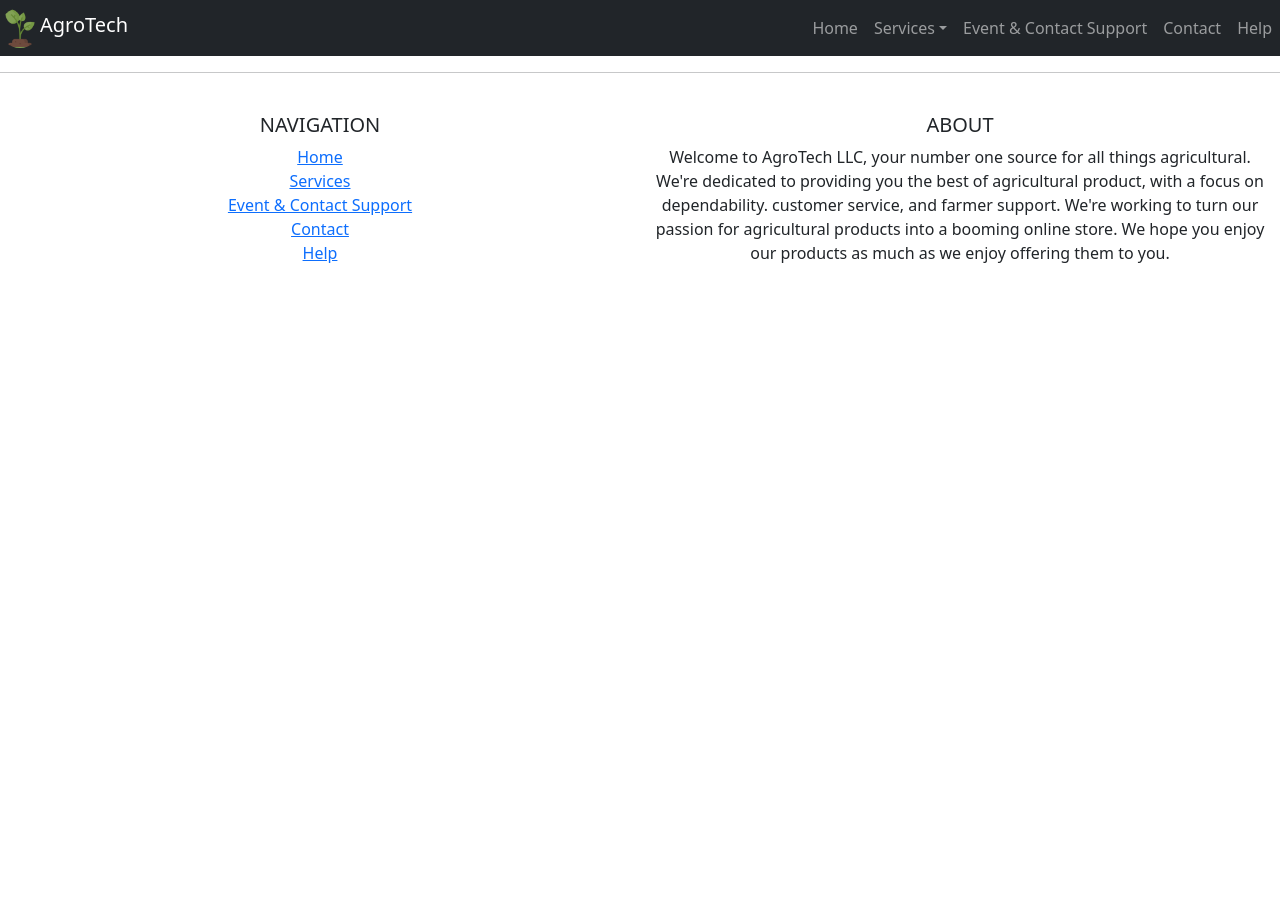
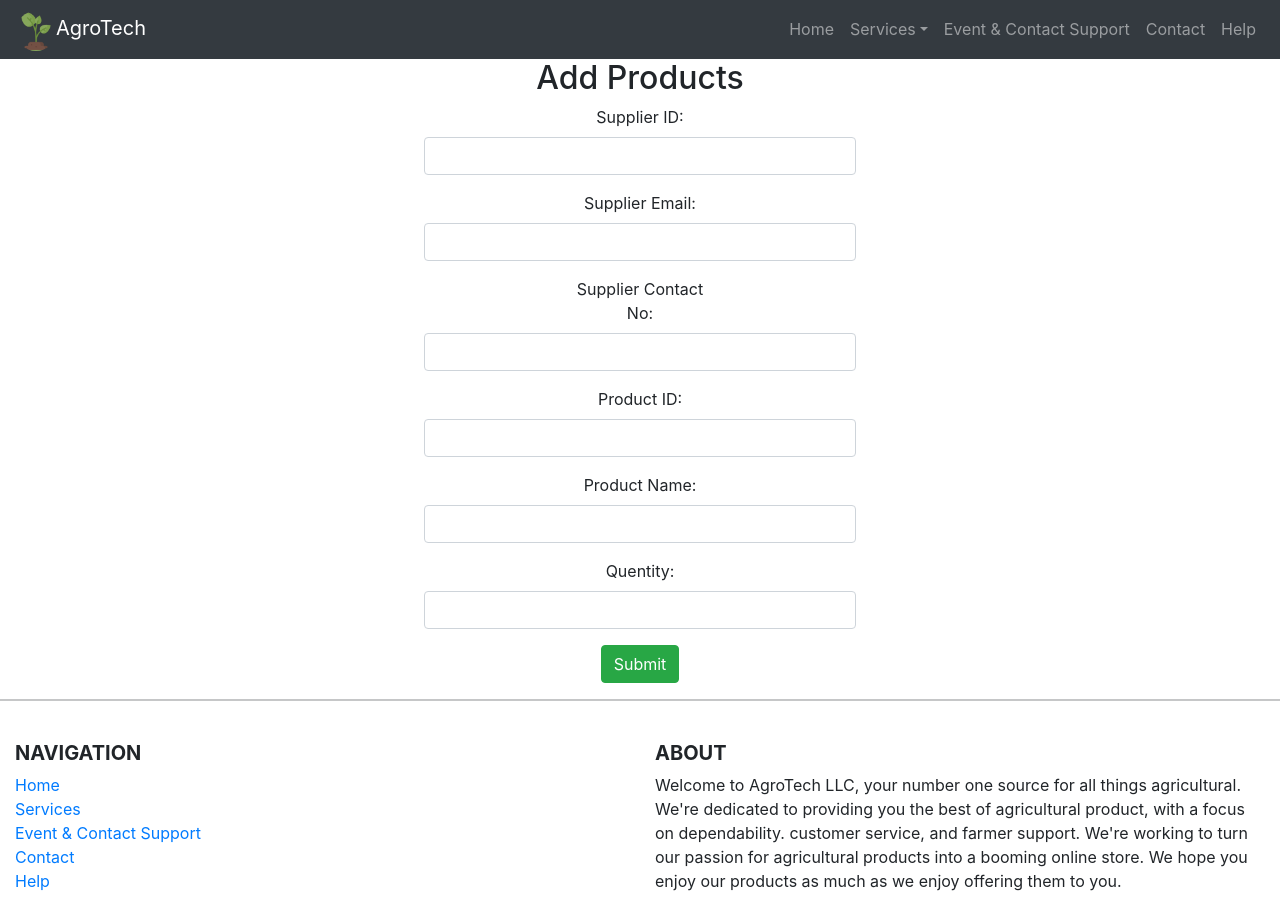
Before and after one commit to MihisaraR99/AgroTech-AgriculturalManagementSystem, a React (Create React App) app in the folder Code/frontend/: page /add in a window 1280 px wide. Before the commit the page ends 800 px from the top, so only its background shows below. Built offline with nearby package versions, Linux system fonts and the light colour scheme.

Commit message:
Create frontend of product management

```diff
--- a/Code/frontend/src/App.js
+++ b/Code/frontend/src/App.js
@@ -1,9 +1,14 @@
 import React from "react";
 import { BrowserRouter, Route, Routes } from "react-router-dom";
+
 
 import Header from "./components/Header";
 import Footer from "./components/Footer";
 import AllServices from "./components/AllServices";
+import AddProduct from "./components/Product/Product_Manager/AddProduct";
+import AllProducts from "./components/Product/Product_Manager/AllProducts";
+import CompanyRequest from "./components/Product/User_Company/CompanyRequests";
+
 
 function App() {
   return (
@@ -11,6 +16,9 @@ function App() {
       <Header />
       <Routes>
         <Route path="/" element={<AllServices />} />
+        <Route path="/add" element= {<AddProduct/>}/>
+        <Route path="/productSee" element= {<AllProducts/>}/>
+        <Route path="/company" element= {<CompanyRequest/>}/>
       </Routes>
       <Footer />
     </BrowserRouter>
--- a/Code/frontend/src/components/AllServices.js
+++ b/Code/frontend/src/components/AllServices.js
@@ -12,9 +12,9 @@ function AllServices() {
         </p>
       </div>
       <ul className="list-group list-group-flush">
-        <li className="list-group-item">An item</li>
-        <li className="list-group-item">A second item</li>
-        <li className="list-group-item">A third item</li>
+        <li className="list-group-item">Add Products</li>
+        <li className="list-group-item">Company Requirments</li>
+        <li className="list-group-item">Stock Details</li>
       </ul>
       <div className="card-body">
         <Link to="/" className="card-link">
--- /dev/null
+++ b/Code/frontend/src/components/Product/Product_Manager/AddProduct.js
@@ -0,0 +1,111 @@
+import React,{useState} from "react";
+import axios from "axios";
+
+export default function AddProduct(){
+
+  /*create state*/
+const [SId,setsid] = useState("");
+const [SEmail,setsEmail] = useState("");
+const [ScontactNo,setcono] = useState("");
+const [PId,setpid] = useState("");
+const [PName,setpname] = useState("");
+const [Quentity,setQno] = useState("");
+
+function sendData(e){
+    e.preventDefault();
+    alert("Going to add new product");
+
+    const newProduct = {
+      SId,
+      SEmail,
+      ScontactNo,
+      PId,
+      PName,
+      Quentity
+    }
+
+    axios.post("http://localhost:8000/api/wholesale/add",newProduct).then(()=>{
+      alert("Product Added");
+
+
+    }).catch((err)=>{
+      alert(err)
+      console.log(err);
+    })
+}
+
+return(
+  <center>
+  <div class="container ">
+    <link rel="stylesheet" href="https://cdn.jsdelivr.net/npm/bootstrap@4.0.0/dist/css/bootstrap.min.css" integrity="sha384-Gn5384xqQ1aoWXA+058RXPxPg6fy4IWvTNh0E263XmFcJlSAwiGgFAW/dAiS6JXm" crossorigin="anonymous"></link>
+ <h2>Add Products</h2>
+  <form class="form-horizontal" onSubmit={sendData}>
+
+    <div class="form-group">
+      <label class="control-label col-sm-2" for="sid">Supplier ID:</label>
+      <div class="col-sm-5">
+        <input type="text" class="form-control" id="SId" placeholder="" name="sid" onChange={(e)=>{
+              setsid(e.target.value);
+        }}/>
+      </div>
+    </div>
+
+    <div class="form-group">
+      <label class="control-label col-sm-2" for="SEmail">Supplier Email:</label>
+      <div class="col-sm-5">
+        <input type="text" class="form-control" id="SEmail" placeholder="" name="semail" onChage={(e)=>{
+             setsEmail(e.target.value);
+        }}/>
+      </div>
+    </div>
+
+    <div class="form-group">
+      <label class="control-label col-sm-2" for="ScontactNo">Supplier Contact No:</label>
+      <div class="col-sm-5">
+        <input type="text" class="form-control" id="ScontactNo" placeholder="" name="scontact" onChange={(e)=>{
+              setcono(e.target.value);
+        }}/>
+      </div>
+    </div>
+
+    <div class="form-group">
+      <label class="control-label col-sm-2" for="PId">Product ID:</label>
+      <div class="col-sm-5">
+        <input type="text" class="form-control" id="PId" placeholder="" name="pid" onChange={(e)=>{
+              setpid(e.target.value);
+        }}/>
+      </div>
+    </div>
+
+    <div class="form-group">
+      <label class="control-label col-sm-2" for="PName">Product Name:</label>
+      <div class="col-sm-5">
+        <input type="text" class="form-control" id="PName" placeholder="" name="pname" onChange={(e)=>{
+              setpname(e.target.value);
+        }}/>
+      </div>
+    </div>
+
+    <div class="form-group">
+      <label class="control-label col-sm-2" for="Quentity">Quentity:</label>
+      <div class="col-sm-5">
+        <input type="text" class="form-control" id="Quentity" placeholder="" name="Quentity" onChange={(e)=>{
+              setQno(e.target.value);
+        }}/>
+      </div>
+    </div>
+
+
+
+
+    <div class="form-group">
+      <div class="col-sm-offset-2 col-sm-10">
+        <button type="submit"  class="btn btn-success">Submit</button>
+      </div>
+    </div>
+
+  </form>
+</div>
+</center>
+    )
+}
--- /dev/null
+++ b/Code/frontend/src/components/Product/Product_Manager/AllProducts.js
@@ -0,0 +1,38 @@
+import React, {useState,useEffect} from "react";
+import axios from "axios";
+import PropTypes from 'prop-types'
+// import AddProduct from "./AddProduct";
+
+import {getAllProducts} from '../../../services/productManagementService'
+
+export default function AllProducts(){
+
+    const [products, setProducts] = useState([]);
+
+    useEffect(()=>{
+        getAllProducts().then((data)=>{
+            console.log("data>>", data.data.existingPosts)
+            setProducts(data.data.existingPosts)
+        })
+
+    },[])
+
+    return(
+        <div>
+            <h1>All Products</h1>
+            {products.map((product)=>{
+                return(
+                   <div>
+                   <p>{product.SId}</p>
+                   <p>{product.SEmail}</p>
+                   <p>{product.ScontactNo}</p>
+                   <p>{product. PId}</p>
+                   <p>{product.PName}</p>
+                   <p>{product.Quentity}</p>
+                   </div>);
+            })
+
+            }
+        </div>
+    )
+}
--- /dev/null
+++ b/Code/frontend/src/components/Product/User_Company/CompanyRequests.js
@@ -0,0 +1,129 @@
+import React,{useState} from "react";
+import axios from "axios";
+
+export default function CompanyRequest(){
+
+
+      /*create state*/
+const [Company_Id,setcompanyid] = useState("");
+const [Contact_Name,setcontactname] = useState("");
+const [Company_Email,setcompanymail] = useState("");
+const [Company_contactNo,setcontactno] = useState("");
+const [Product_Id,setproductid] = useState("");
+const [Product_Name,setproname] = useState("");
+const [Quentity,setqueantity] = useState("");
+
+function sendcompanyData(e){
+    e.preventDefault();
+    alert("Going to add new product");
+
+    const newProduct = {
+      Company_Id,
+      Contact_Name,
+      Company_Email,
+      Company_contactNo,
+      Product_Id,
+      Product_Name,
+      Quentity
+    }
+
+    axios.post("http://localhost:8000/api/companyRequest/add",newProduct).then(()=>{
+      alert("Product Added");
+
+
+    }).catch((err)=>{
+      alert(err)
+      console.log(err);
+    })
+}
+
+
+
+    return(
+        <center>
+        <div class="container ">
+          <link rel="stylesheet" href="https://cdn.jsdelivr.net/npm/bootstrap@4.0.0/dist/css/bootstrap.min.css" integrity="sha384-Gn5384xqQ1aoWXA+058RXPxPg6fy4IWvTNh0E263XmFcJlSAwiGgFAW/dAiS6JXm" crossorigin="anonymous"></link>
+       <h2>.....Company Request.....</h2>
+        <form class="form-horizontal" onSubmit={sendcompanyData}>
+
+          <div class="form-group">
+            <label class="control-label col-sm-2" for="sid"> Company Id,:</label>
+            <div class="col-sm-5">
+              <input type="text" class="form-control" id="SId" placeholder="" name="sid" onChange={(e)=>{
+                    setcompanyid(e.target.value);
+              }}/>
+            </div>
+          </div>
+
+          <div class="form-group">
+            <label class="control-label col-sm-2" for="Contact_Name">Contact Name:</label>
+            <div class="col-sm-5">
+              <input type="text" class="form-control" id="Contact_Name" placeholder="" name="Contact_Name" onChage={(e)=>{
+                   setcontactname(e.target.value);
+              }}/>
+            </div>
+          </div>
+
+          <div class="form-group">
+            <label class="control-label col-sm-2" for="Company_Email"> Company_Email</label>
+            <div class="col-sm-5">
+              <input type="text" class="form-control" id="Company_Email" placeholder="" name="Company_Email" onChange={(e)=>{
+                    setcompanymail(e.target.value);
+              }}/>
+            </div>
+          </div>
+
+          <div class="form-group">
+            <label class="control-label col-sm-2" for="contactNo"> Company contactNo:</label>
+            <div class="col-sm-5">
+              <input type="text" class="form-control" id="contactNo" placeholder="" name="contactNo" onChange={(e)=>{
+                    setcontactno(e.target.value);
+              }}/>
+            </div>
+          </div>
+
+          <div class="form-group">
+            <label class="control-label col-sm-2" for="PId">Product ID:</label>
+            <div class="col-sm-5">
+              <input type="text" class="form-control" id="PId" placeholder="" name="PID" onChange={(e)=>{
+                    setproductid(e.target.value);
+              }}/>
+            </div>
+          </div>
+
+
+          <div class="form-group">
+            <label class="control-label col-sm-2" for="Product_Name">Product_Name:</label>
+            <div class="col-sm-5">
+              <input type="text" class="form-control" id="Product_Name" placeholder="" name=" Product_Name" onChange={(e)=>{
+                    setproname(e.target.value);
+              }}/>
+            </div>
+          </div>
+
+
+
+
+          <div class="form-group">
+            <label class="control-label col-sm-2" for="Quentity">Quentity:</label>
+            <div class="col-sm-5">
+              <input type="text" class="form-control" id="Quentity" placeholder="" name="Quentity" onChange={(e)=>{
+                    setqueantity(e.target.value);
+              }}/>
+            </div>
+          </div>
+
+
+
+
+          <div class="form-group">
+            <div class="col-sm-offset-2 col-sm-10">
+              <button type="submit"  class="btn btn-success">Submit</button>
+            </div>
+          </div>
+
+        </form>
+      </div>
+      </center>
+          )
+}
--- /dev/null
+++ b/Code/frontend/src/services/productManagementService.js
@@ -0,0 +1,13 @@
+import axios from 'axios'
+
+const HOST = "http://localhost:8000/api"
+
+export const getAllProducts = async () =>{
+    try{
+        const response = await axios.get(`${HOST}/wholesale/read`)
+        return response
+    }catch(error){
+        console.log("error while retrieving data",error)
+        return false;
+    }
+}
```
Also changed, not shown: Code/frontend/src/components/Product/User_Company/AllCompanyRequest.js (added).
